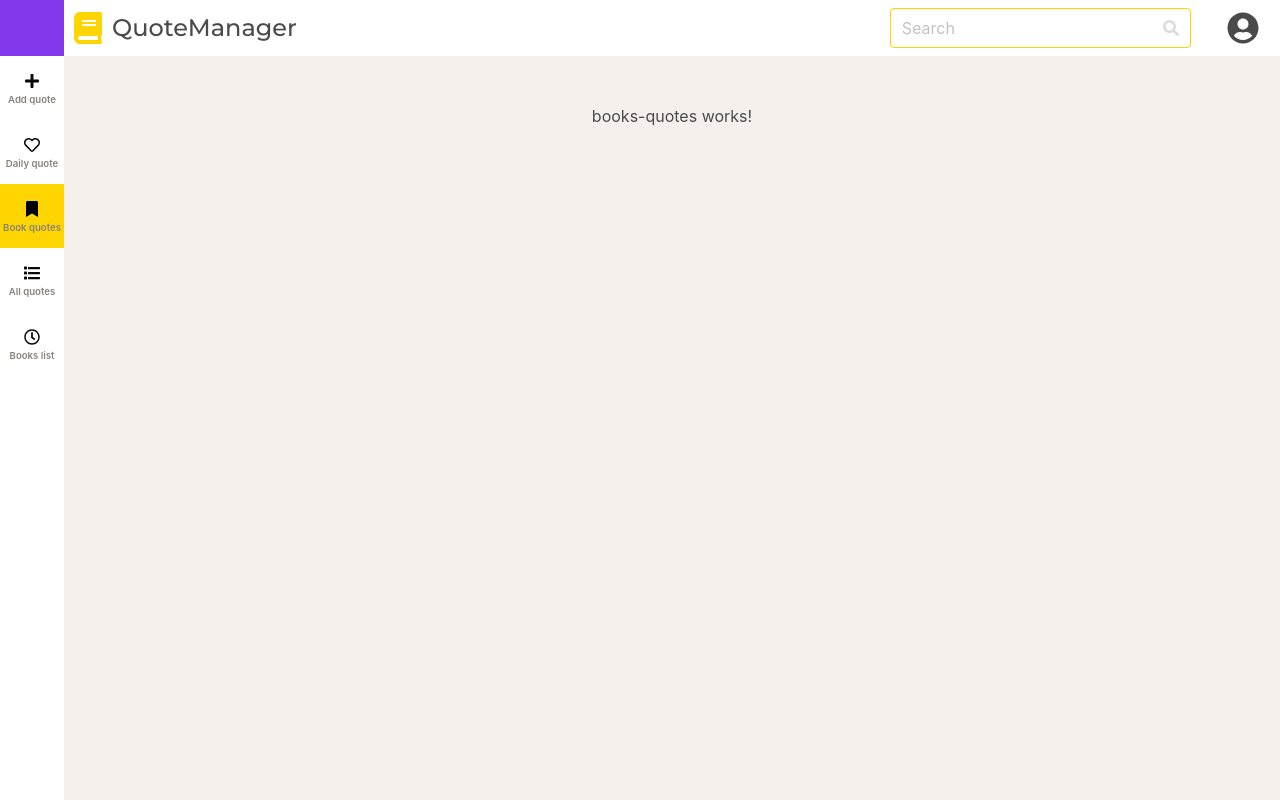
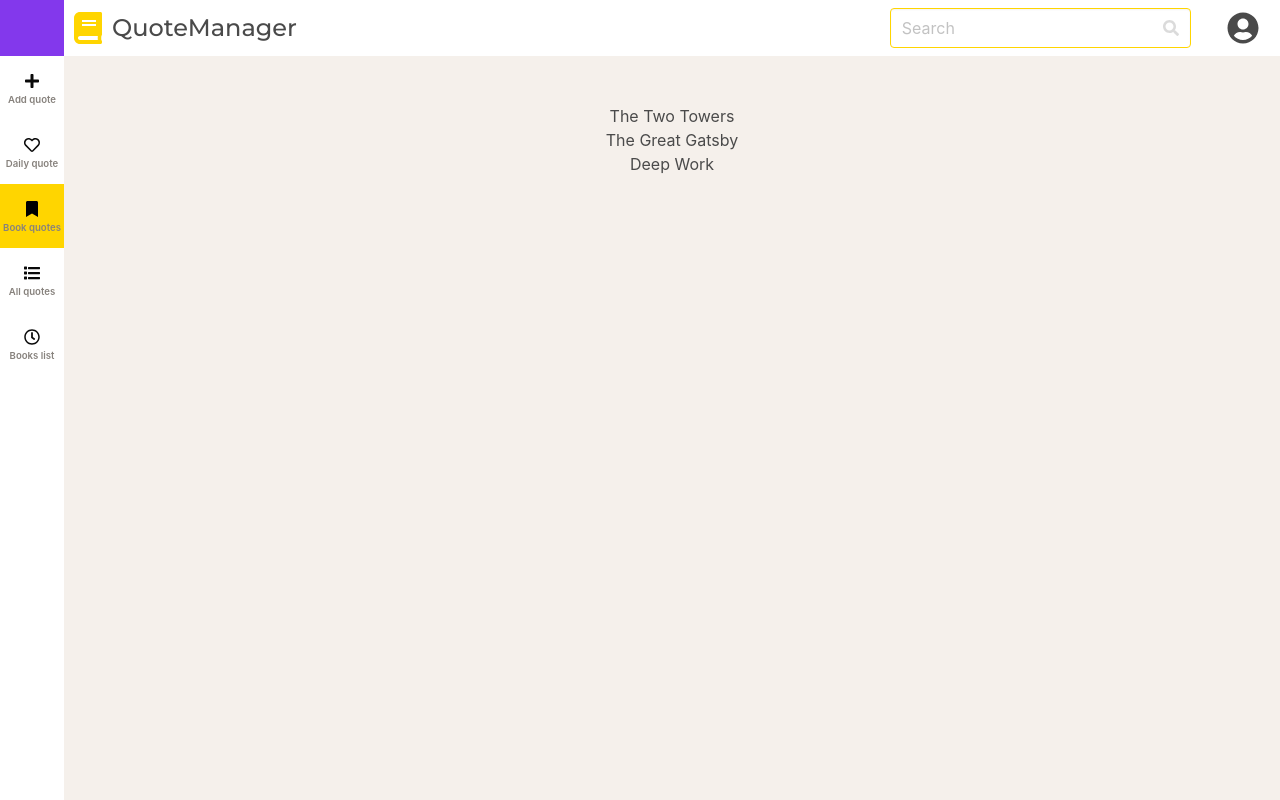
Before and after one commit to b-jakubowski/QuoteManager, an Angular app: page /books/quotes in a window 1280 px wide. Built offline with nearby package versions, Linux system fonts and the light colour scheme.

Commit message:
feat: Added book component and display basic book detail

```diff
--- /dev/null
+++ b/apps/quote-manager/src/app/books/books-quotes/book/book.component.html
@@ -0,0 +1 @@
+<p>{{book.name}}</p>
--- a/apps/quote-manager/src/app/books/books-quotes/books-quotes.component.html
+++ b/apps/quote-manager/src/app/books/books-quotes/books-quotes.component.html
@@ -1 +1,3 @@
-<p>books-quotes works!</p>
+<div class="books-quotes" *ngFor="let book of booksMock | async">
+	<app-book [book]="book"></app-book>
+</div>
--- a/apps/quote-manager/src/app/books/books-quotes/books-quotes.component.ts
+++ b/apps/quote-manager/src/app/books/books-quotes/books-quotes.component.ts
@@ -1,4 +1,5 @@
 import { Component } from '@angular/core';
+import { BooksQuotesService } from './books-quotes.service';
 
 @Component({
 	selector: 'app-books-quotes',
@@ -6,5 +7,7 @@
 	styleUrls: ['./books-quotes.component.scss']
 })
 export class BooksQuotesComponent {
+	booksMock = this.booksQuoteService.fetchBooksMock();
 
+	constructor(private booksQuoteService: BooksQuotesService) {}
 }
--- a/apps/quote-manager/src/app/books/books.module.ts
+++ b/apps/quote-manager/src/app/books/books.module.ts
@@ -4,9 +4,11 @@
 import { BooksRoutingModule } from './books-routing.module';
 import { BooksListComponent } from './books-list/books-list.component';
 import { BooksQuotesComponent } from './books-quotes/books-quotes.component';
+import { BookComponent } from './books-quotes/book/book.component';
 
 const DECLARATIONS = [
 	BooksComponent,
+	BookComponent,
 	BooksListComponent,
 	BooksQuotesComponent
 ];
```
Also changed, not shown: apps/quote-manager/src/app/books/books-quotes/book/book.component.ts (added, +11 -0 lines), apps/quote-manager/src/app/books/books-quotes/book/book.component.css (added), 1 other file (tests, documents, lock files or other folders).
